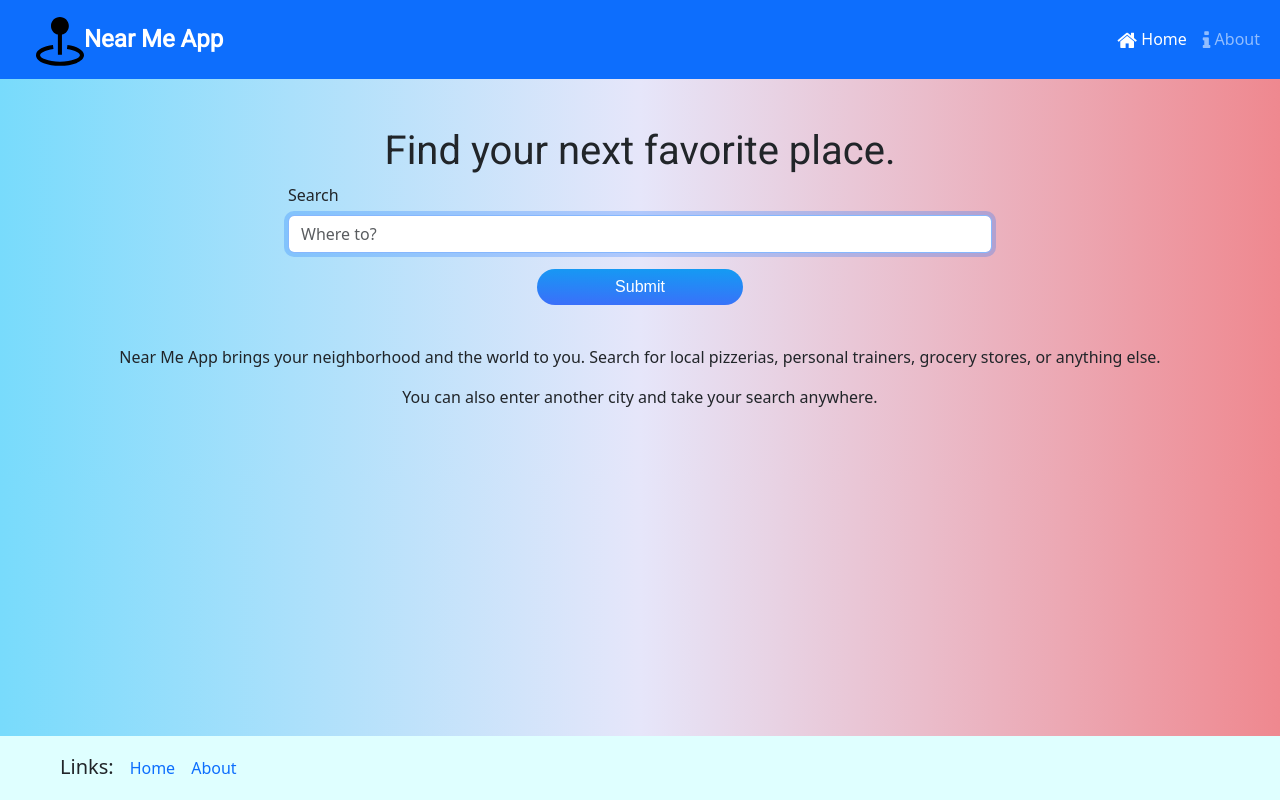
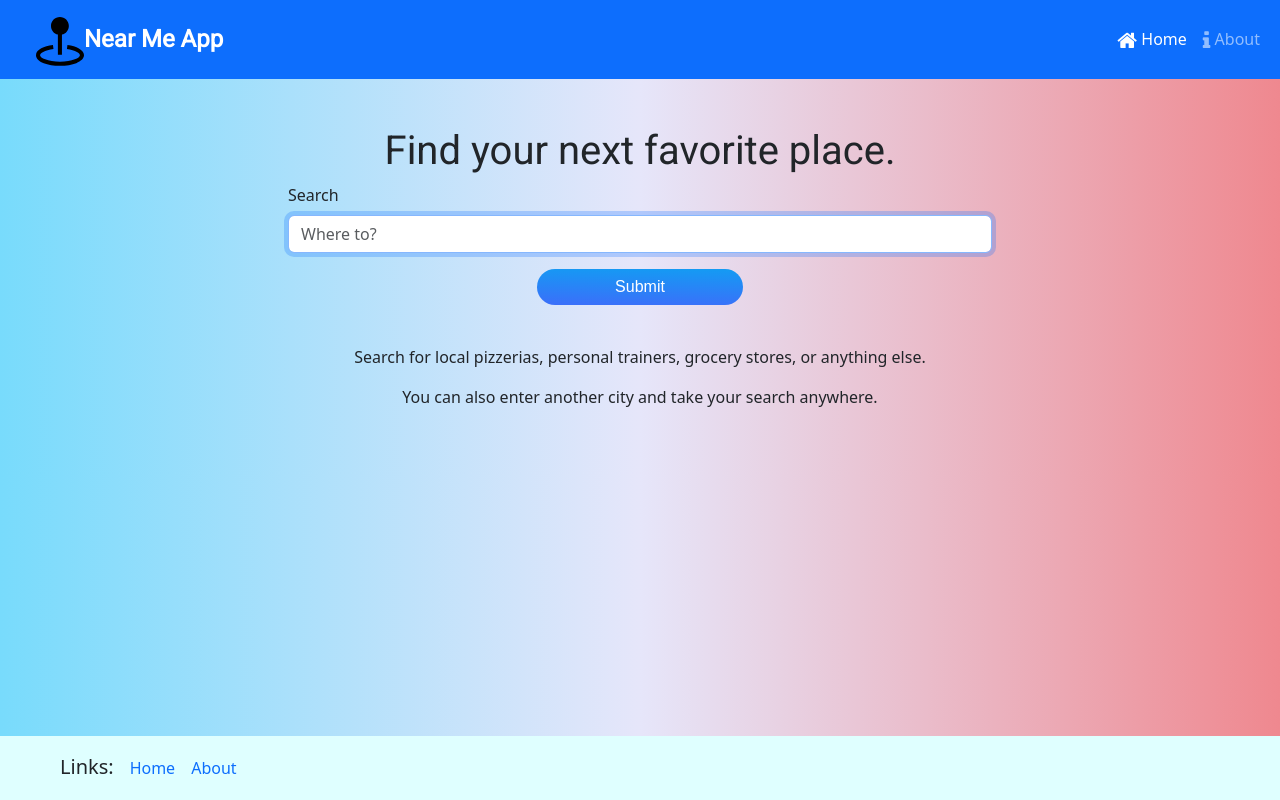
Before and after one commit to janbalangue/near-me-app, a React (Create React App) app: page /#/ in a window 1280 px wide. Built offline with nearby package versions, Linux system fonts and the light colour scheme.

Commit message:
change text

```diff
--- a/src/pages/HomePage.js
+++ b/src/pages/HomePage.js
@@ -16,8 +16,7 @@ const HomePage = () => {
       <div id="textIntro">
         <br />
         <p className={style}>
-          Near Me App brings your neighborhood and the world to you. Search for local
-          pizzerias, personal trainers, grocery stores, or anything else.
+          Search for local pizzerias, personal trainers, grocery stores, or anything else.
         </p>
         <p className={style}>
           You can also enter another city and take your search anywhere.
```
